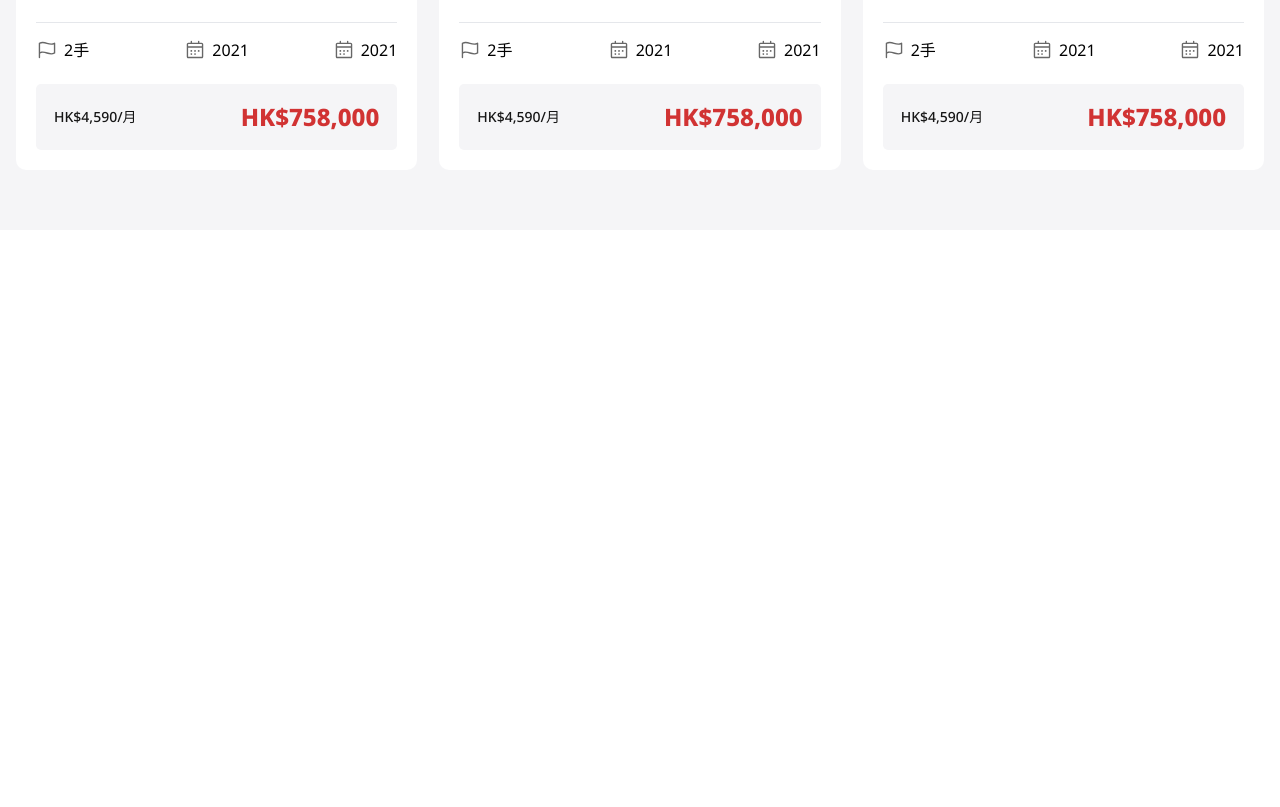
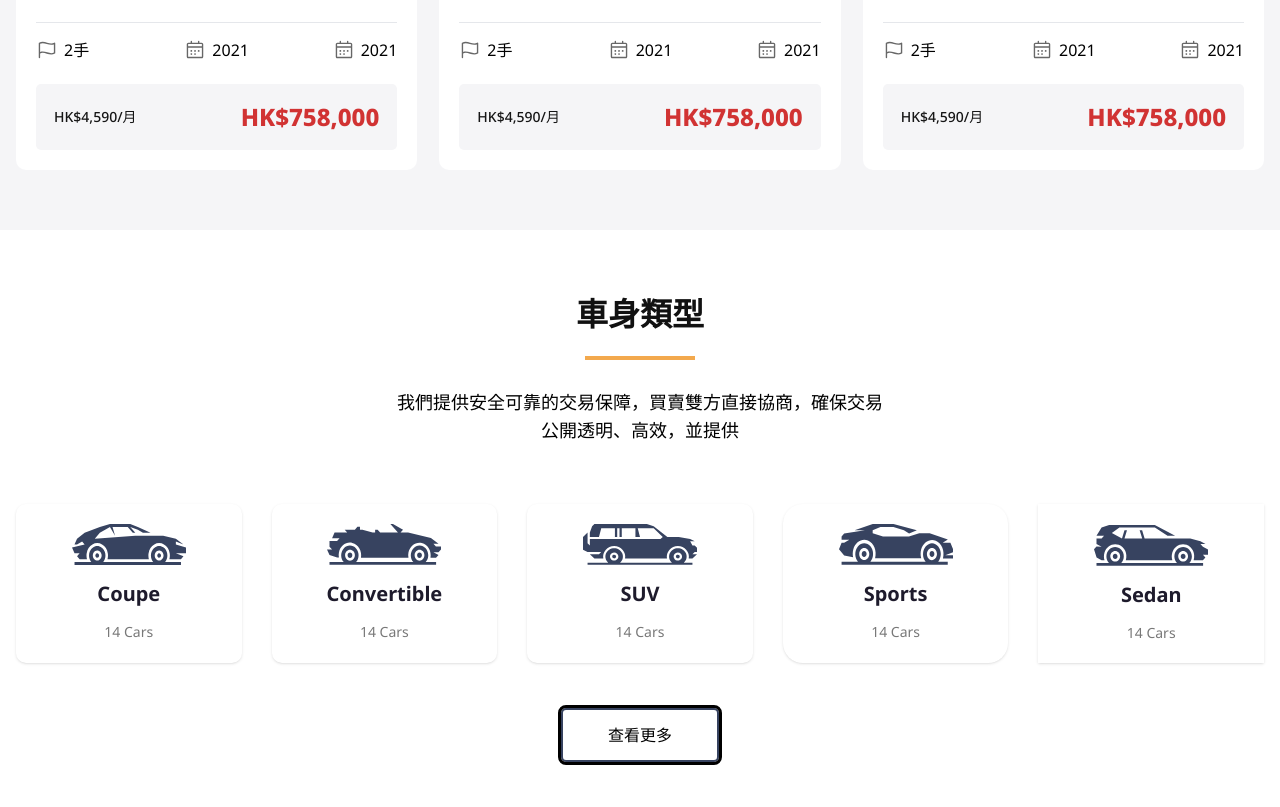
Before and after one commit to MarufAlAslam/car-hero-html-tailwind, a plain HTML site: page index.html in a window 1280 px wide. Shown: the part 2678-3485 px from the top of the page. Before the commit the page ends 2908 px from the top, so only its background shows below. Drawn offline with nearby package versions, Linux system fonts and the light colour scheme.

Commit message:
types done

```diff
--- a/index.html
+++ b/index.html
@@ -493,6 +493,87 @@
     </section>
     <!-- products -->
 
+    <!-- types -->
+    <section class="types py-[60px]">
+        <div class="container">
+            <div class="text-center mb-[45px]">
+                <h2 class="text-[32px] font-[900] text-[#111]">
+                    車身類型
+                </h2>
+                <div class="line bg-[#F3A94D] w-[110px] h-[4px] mx-auto mt-[18px] mb-[28px]"></div>
+                <p class="w-[40%] text-lg mx-auto">
+                    我們提供安全可靠的交易保障，買賣雙方直接協商，確保交易公開透明、高效，並提供
+                </p>
+            </div>
+
+            <div class="grid mt-[60px] lg:grid-cols-5 md:grid-cols-3 grid-cols-2 gap-[30px]">
+
+                <div class="type-item rounded-[10px] shadow p-[20px]">
+                    <div class="text-center">
+                        <img src="img/type1.svg" class="mx-auto mb-[15px]" alt="">
+                        <p class="font-bold text-xl text-[#1E1B2C] mb-[14px]">
+                            Coupe
+                        </p>
+                        <p class="text-sm text-[#787878]">
+                            14 Cars
+                        </p>
+                    </div>
+                </div>
+                <div class="type-item rounded-[10px] shadow p-[20px]">
+                    <div class="text-center">
+                        <img src="img/type2.svg" class="mx-auto mb-[15px]" alt="">
+                        <p class="font-bold text-xl text-[#1E1B2C] mb-[14px]">
+                            Convertible
+                        </p>
+                        <p class="text-sm text-[#787878]">
+                            14 Cars
+                        </p>
+                    </div>
+                </div>
+                <div class="type-item rounded-[10px] shadow p-[20px]">
+                    <div class="text-center">
+                        <img src="img/type3.svg" class="mx-auto mb-[15px]" alt="">
+                        <p class="font-bold text-xl text-[#1E1B2C] mb-[14px]">
+                            SUV
+                        </p>
+                        <p class="text-sm text-[#787878]">
+                            14 Cars
+                        </p>
+                    </div>
+                </div>
+                <div class="type-item rounded-[20px] shadow p-[20px]">
+                    <div class="text-center">
+                        <img src="img/type4.svg" class="mx-auto mb-[15px]" alt="">
+                        <p class="font-bold text-xl text-[#1E1B2C] mb-[14px]">
+                            Sports
+                        </p>
+                        <p class="text-sm text-[#787878]">
+                            14 Cars
+                        </p>
+                    </div>
+                </div>
+                <div class="type-item shadow p-[20px]">
+                    <div class="text-center">
+                        <img src="img/type5.svg" class="mx-auto mb-[15px]" alt="">
+                        <p class="font-bold text-xl text-[#1E1B2C] mb-[14px]">
+                            Sedan
+                        </p>
+                        <p class="text-sm text-[#787878]">
+                            14 Cars
+                        </p>
+                    </div>
+                </div>
+            </div>
+
+            <div class="text-center mt-[60px]">
+                <a href="" class="outline py-[14px] px-[45px]">
+                    查看更多
+                </a>
+            </div>
+        </div>
+    </section>
+    <!-- types -->
+
 
     <!-- tailwind css -->
     <script src="https://cdn.tailwindcss.com"></script>
```
Also changed, not shown: img/type1.svg (added), img/type2.svg (added), img/type3.svg (added), img/type4.svg (added), img/type5.svg (added).
